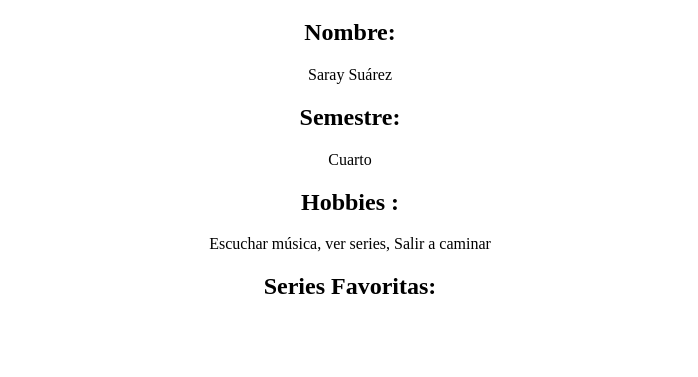
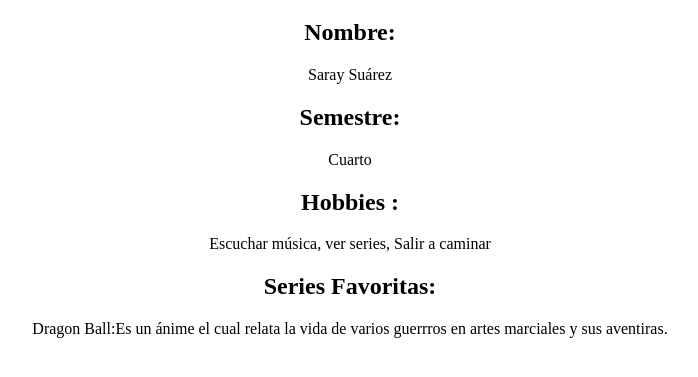
Before and after one commit to Sarayssd/practica, a plain HTML site: page index.html in a window 1280 px wide. Shown: the part 61-438 px from the top of the page, without its empty margins (290-988 px from the left). Drawn offline with Linux system fonts and the light colour scheme.

Commit message:
Primera Descripción de la serie

```diff
--- a/index.html
+++ b/index.html
@@ -16,6 +16,9 @@
         <h2>Hobbies :</h2>
         <p>Escuchar música, ver series, Salir a caminar</p>
         <h2>Series Favoritas: </h2>
+        <p>Dragon Ball:Es un ánime el cual relata la vida de varios guerrros en artes marciales y sus aventiras.</p>
+
+
     </center>
 
 </body>
```
